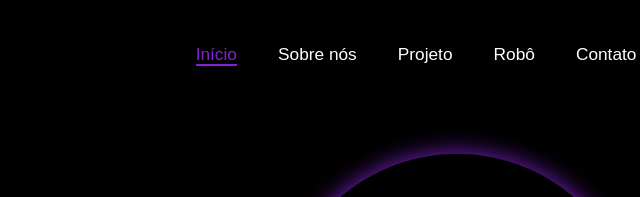
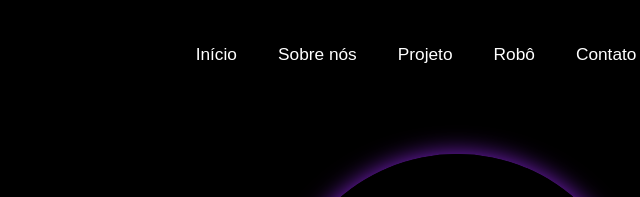
Before and after one commit to mtzzx7/site-tbr, a plain HTML site: page site/index.html in a window 1280 px wide. Shown: the top 197 px of the page, 490-1130 px from the left. Drawn offline with nearby package versions, Linux system fonts and the light colour scheme.

Commit message:
Add files via upload

```diff
--- a/site/index.html
+++ b/site/index.html
@@ -16,7 +16,7 @@
         </a>
 
         <nav class="navbar">
-            <a href="#home" class="active">Início</a>
+            <a href="#home">Início</a>
             <a href="#sobrenós">Sobre nós</a>
             <a href="#projeto">Projeto</a>
             <a href="#robô">Robô</a>
--- a/site/style.css
+++ b/site/style.css
@@ -139,14 +139,14 @@ body{
     color: var(--text-color);
     margin-left: 4rem;
     font-weight: 500;
-    transition: 0.3s ease;
+    transition: 0.3s ease-in-out;
     border-bottom: 2px solid transparent;
 }
 
 .navbar a:hover,
 .navbar a.active{
     color: var(--main-color);
-    border-bottom: 2px solid var(--main-color);
+    border-bottom: 3px solid var(--main-color);
 }
 
 #menu-icon{
```
